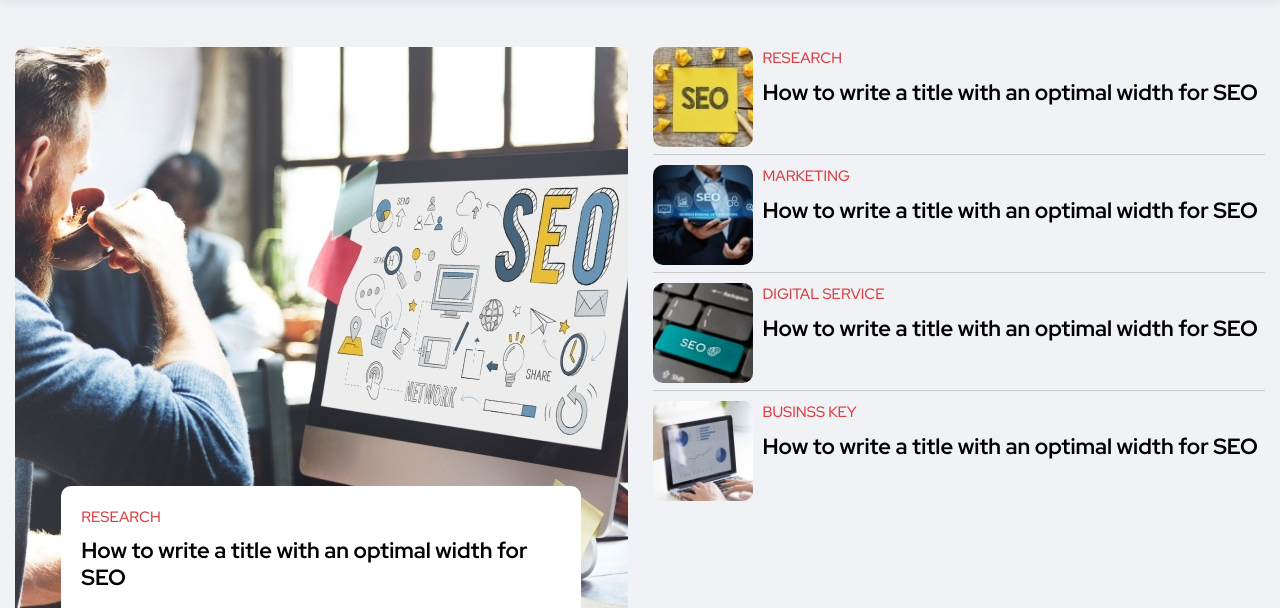
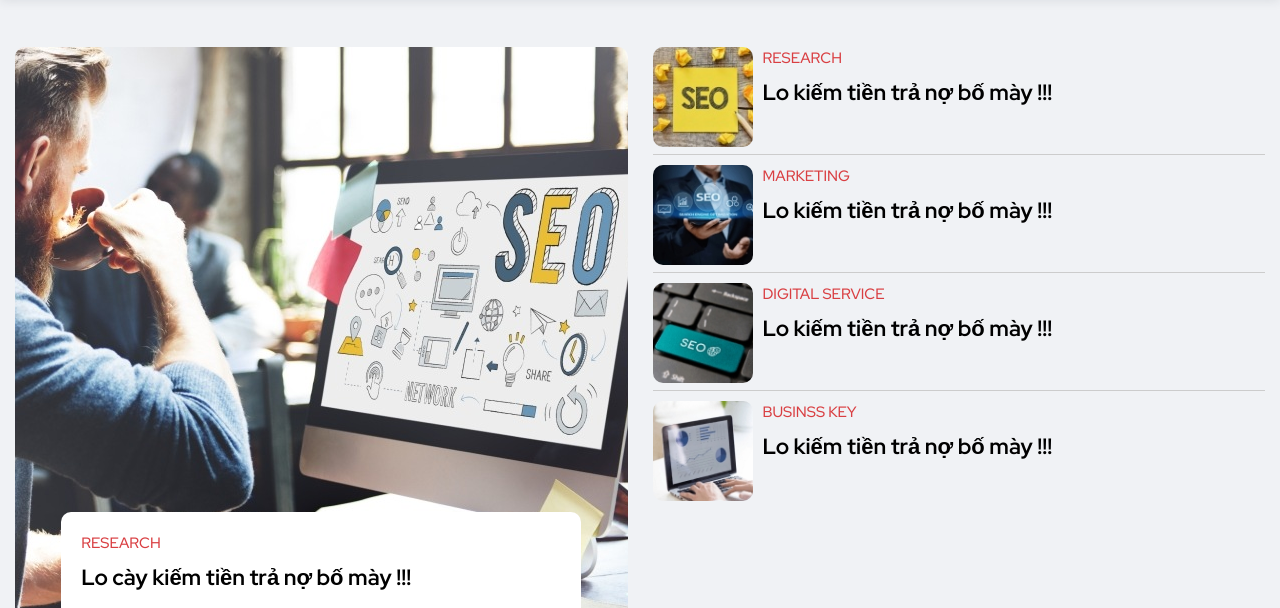
Before and after one commit to TurtleBP/anhlp-website, a plain HTML site: page index.html in a window 1280 px wide. Shown: the part 171-779 px from the top of the page. Drawn offline with Linux system fonts and the light colour scheme.

Commit message:
Change Some Text

```diff
--- a/index.html
+++ b/index.html
@@ -127,7 +127,7 @@
                       <div class="box-txt">
                         <p class="txt-category"><a href="#">RESEARCH</a></p>
                         <h3 class="title-blog">
-                          <a href="#">How to write a title with an optimal width for SEO</a>
+                          <a href="#">Lo kiếm tiền trả nợ bố mày !!!</a>
                         </h3>
                       </div>
                     </li>
@@ -138,7 +138,7 @@
                       <div class="box-txt">
                         <p class="txt-category"><a href="#">RESEARCH</a></p>
                         <h3 class="title-blog">
-                          <a href="#">How to write a title with an optimal width for SEO</a>
+                          <a href="#">Lo cày kiếm tiền trả nợ bố mày !!!</a>
                         </h3>
                       </div>
                     </li>
@@ -149,7 +149,7 @@
                       <div class="box-txt">
                         <p class="txt-category"><a href="#">RESEARCH</a></p>
                         <h3 class="title-blog">
-                          <a href="#">How to write a title with an optimal width for SEO</a>
+                          <a href="#">Lo kiếm tiền trả nợ bố mày !!!</a>
                         </h3>
                       </div>
                     </li>
@@ -160,7 +160,7 @@
                       <div class="box-txt">
                         <p class="txt-category"><a href="#">RESEARCH</a></p>
                         <h3 class="title-blog">
-                          <a href="#">How to write a title with an optimal width for SEO</a>
+                          <a href="#">Lo kiếm tiền trả nợ bố mày !!!</a>
                         </h3>
                       </div>
                     </li>
@@ -173,7 +173,7 @@
                       <div class="box-txt">
                         <p class="txt-category"><a href="#">DESIGN</a></p>
                         <h3 class="title-blog">
-                          <a href="#">How to write a title with an optimal width for SEO</a>
+                          <a href="#">Lo kiếm tiền trả nợ bố mày !!!</a>
                         </h3>
                       </div>
                     </li>
@@ -184,7 +184,7 @@
                       <div class="box-txt">
                         <p class="txt-category"><a href="#">DESIGN</a></p>
                         <h3 class="title-blog">
-                          <a href="#">How to write a title with an optimal width for SEO</a>
+                          <a href="#">Lo kiếm tiền trả nợ bố mày !!!</a>
                         </h3>
                       </div>
                     </li>
@@ -195,7 +195,7 @@
                       <div class="box-txt">
                         <p class="txt-category"><a href="#">DESIGN</a></p>
                         <h3 class="title-blog">
-                          <a href="#">How to write a title with an optimal width for SEO</a>
+                          <a href="#">Lo kiếm tiền trả nợ bố mày !!!</a>
                         </h3>
                       </div>
                     </li>
@@ -206,7 +206,7 @@
                       <div class="box-txt">
                         <p class="txt-category"><a href="#">DESIGN</a></p>
                         <h3 class="title-blog">
-                          <a href="#">How to write a title with an optimal width for SEO</a>
+                          <a href="#">Lo kiếm tiền trả nợ bố mày !!!</a>
                         </h3>
                       </div>
                     </li>
@@ -230,7 +230,7 @@
                 <div class="box-txt">
                   <p class="txt-category"><a href="#">RESEARCH</a></p>
                   <h3 class="title-blog">
-                    <a href="#">How to write a title with an optimal width for SEO</a>
+                    <a href="#">Lo cày kiếm tiền trả nợ bố mày !!!</a>
                   </h3>
                   <div class="block-author box-flex02">
                     <div class="box-author box-flex02">
@@ -265,7 +265,7 @@
                   <div class="box-text">
                     <p class="txt-category"><a href="#">RESEARCH</a></p>
                     <h3 class="title-blog">
-                      <a href="#">How to write a title with an optimal width for SEO</a>
+                      <a href="#">Lo kiếm tiền trả nợ bố mày !!!</a>
                     </h3>
                   </div>
                 </li>
@@ -276,7 +276,7 @@
                   <div class="box-text">
                     <p class="txt-category"><a href="#">MARKETING</a></p>
                     <h3 class="title-blog">
-                      <a href="#">How to write a title with an optimal width for SEO</a>
+                      <a href="#">Lo kiếm tiền trả nợ bố mày !!!</a>
                     </h3>
                   </div>
                 </li>
@@ -287,7 +287,7 @@
                   <div class="box-text">
                     <p class="txt-category"><a href="#">DIGITAL SERVICE</a></p>
                     <h3 class="title-blog">
-                      <a href="#">How to write a title with an optimal width for SEO</a>
+                      <a href="#">Lo kiếm tiền trả nợ bố mày !!!</a>
                     </h3>
                   </div>
                 </li>
@@ -298,7 +298,7 @@
                   <div class="box-text">
                     <p class="txt-category"><a href="#">BUSINSS KEY</a></p>
                     <h3 class="title-blog">
-                      <a href="#">How to write a title with an optimal width for SEO</a>
+                      <a href="#">Lo kiếm tiền trả nợ bố mày !!!</a>
                     </h3>
                   </div>
                 </li>
@@ -330,7 +330,7 @@
                     <div class="box-text">
                       <p class="txt-category"><a href="#">RESEARCH</a></p>
                       <h3 class="title-blog">
-                        <a href="#">How to write a title with an optimal width for SEO</a>
+                        <a href="#">Lo kiếm tiền trả nợ bố mày !!!</a>
                       </h3>
                     </div>
                     <div class="box-img">
@@ -341,7 +341,7 @@
                     <div class="box-text">
                       <p class="txt-category"><a href="#">RESEARCH</a></p>
                       <h3 class="title-blog">
-                        <a href="#">How to write a title with an optimal width for SEO</a>
+                        <a href="#">Lo kiếm tiền trả nợ bố mày !!!</a>
                       </h3>
                     </div>
                     <div class="box-img">
@@ -352,7 +352,7 @@
                     <div class="box-text">
                       <p class="txt-category"><a href="#">RESEARCH</a></p>
                       <h3 class="title-blog">
-                        <a href="#">How to write a title with an optimal width for SEO</a>
+                        <a href="#">Lo kiếm tiền trả nợ bố mày !!!</a>
                       </h3>
                     </div>
                     <div class="box-img">
@@ -363,7 +363,7 @@
                     <div class="box-text">
                       <p class="txt-category"><a href="#">RESEARCH</a></p>
                       <h3 class="title-blog">
-                        <a href="#">How to write a title with an optimal width for SEO</a>
+                        <a href="#">Lo kiếm tiền trả nợ bố mày !!!</a>
                       </h3>
                     </div>
                     <div class="box-img">
@@ -378,7 +378,7 @@
                     <div class="box-text">
                       <p class="txt-category"><a href="#">RESEARCH</a></p>
                       <h3 class="title-blog">
-                        <a href="#">How to write a title with an optimal width for SEO</a>
+                        <a href="#">Lo kiếm tiền trả nợ bố mày !!!</a>
                       </h3>
                     </div>
                     <div class="box-img">
@@ -389,7 +389,7 @@
                     <div class="box-text">
                       <p class="txt-category"><a href="#">RESEARCH</a></p>
                       <h3 class="title-blog">
-                        <a href="#">How to write a title with an optimal width for SEO</a>
+                        <a href="#">Lo kiếm tiền trả nợ bố mày !!!</a>
                       </h3>
                     </div>
                     <div class="box-img">
@@ -400,7 +400,7 @@
                     <div class="box-text">
                       <p class="txt-category"><a href="#">RESEARCH</a></p>
                       <h3 class="title-blog">
-                        <a href="#">How to write a title with an optimal width for SEO</a>
+                        <a href="#">Lo kiếm tiền trả nợ bố mày !!!</a>
                       </h3>
                     </div>
                     <div class="box-img">
@@ -411,7 +411,7 @@
                     <div class="box-text">
                       <p class="txt-category"><a href="#">RESEARCH</a></p>
                       <h3 class="title-blog">
-                        <a href="#">How to write a title with an optimal width for SEO</a>
+                        <a href="#">Lo kiếm tiền trả nợ bố mày !!!</a>
                       </h3>
                     </div>
                     <div class="box-img">
@@ -447,7 +447,7 @@
                       <div class="box-txt">
                         <p class="txt-category"><a href="#">RESEARCH</a></p>
                         <h3 class="title-blog">
-                          <a href="#">How to write a title with an optimal width for SEO</a>
+                          <a href="#">Lo kiếm tiền trả nợ bố mày !!!</a>
                         </h3>
                         <div class="block-author box-flex02">
                           <div class="box-author box-flex02">
@@ -479,7 +479,7 @@
                       <div class="box-txt">
                         <p class="txt-category"><a href="#">RESEARCH</a></p>
                         <h3 class="title-blog">
-                          <a href="#">How to write a title with an optimal width for SEO</a>
+                          <a href="#">Lo kiếm tiền trả nợ bố mày !!!</a>
                         </h3>
                         <div class="block-author box-flex02">
                           <div class="box-author box-flex02">
@@ -513,7 +513,7 @@
                       <div class="box-txt">
                         <p class="txt-category"><a href="#">RESEARCH</a></p>
                         <h3 class="title-blog">
-                          <a href="#">How to write a title with an optimal width for SEO</a>
+                          <a href="#">Lo kiếm tiền trả nợ bố mày !!!</a>
                         </h3>
                         <div class="block-author box-flex02">
                           <div class="box-author box-flex02">
@@ -551,7 +551,7 @@
                       <div class="box-txt">
                         <p class="txt-category"><a href="#">RESEARCH</a></p>
                         <h3 class="title-blog">
-                          <a href="#">How to write a title with an optimal width for SEO</a>
+                          <a href="#">Lo kiếm tiền trả nợ bố mày !!!</a>
                         </h3>
                         <div class="block-author box-flex02">
                           <div class="box-author box-flex02">
@@ -583,7 +583,7 @@
                       <div class="box-txt">
                         <p class="txt-category"><a href="#">RESEARCH</a></p>
                         <h3 class="title-blog">
-                          <a href="#">How to write a title with an optimal width for SEO</a>
+                          <a href="#">Lo kiếm tiền trả nợ bố mày !!!</a>
                         </h3>
                         <div class="block-author box-flex02">
                           <div class="box-author box-flex02">
@@ -617,7 +617,7 @@
                       <div class="box-txt">
                         <p class="txt-category"><a href="#">RESEARCH</a></p>
                         <h3 class="title-blog">
-                          <a href="#">How to write a title with an optimal width for SEO</a>
+                          <a href="#">Lo kiếm tiền trả nợ bố mày !!!</a>
                         </h3>
                         <div class="block-author box-flex02">
                           <div class="box-author box-flex02">
@@ -667,7 +667,7 @@
                 <div class="box-txt">
                   <p class="txt-category"><a href="#">RESEARCH</a></p>
                   <h3 class="title-blog">
-                    <a href="#">How to write a title with an optimal width for SEO</a>
+                    <a href="#">Lo kiếm tiền trả nợ bố mày !!!</a>
                   </h3>
                   <div class="block-author box-flex02">
                     <div class="box-author box-flex02">
@@ -705,7 +705,7 @@
                   <div class="box-txt">
                     <p class="txt-category"><a href="#">RESEARCH</a></p>
                     <h3 class="title-blog">
-                      <a href="#">How to write a title with an optimal width for SEO</a>
+                      <a href="#">Lo kiếm tiền trả nợ bố mày !!!</a>
                     </h3>
                   </div>
                 </li>
@@ -719,7 +719,7 @@
                   <div class="box-txt">
                     <p class="txt-category"><a href="#">RESEARCH</a></p>
                     <h3 class="title-blog">
-                      <a href="#">How to write a title with an optimal width for SEO</a>
+                      <a href="#">Lo kiếm tiền trả nợ bố mày !!!</a>
                     </h3>
                   </div>
                 </li>
@@ -733,7 +733,7 @@
                   <div class="box-txt">
                     <p class="txt-category"><a href="#">RESEARCH</a></p>
                     <h3 class="title-blog">
-                      <a href="#">How to write a title with an optimal width for SEO</a>
+                      <a href="#">Lo kiếm tiền trả nợ bố mày !!!</a>
                     </h3>
                   </div>
                 </li>
@@ -747,7 +747,7 @@
                   <div class="box-txt">
                     <p class="txt-category"><a href="#">RESEARCH</a></p>
                     <h3 class="title-blog">
-                      <a href="#">How to write a title with an optimal width for SEO</a>
+                      <a href="#">Lo kiếm tiền trả nợ bố mày !!!</a>
                     </h3>
                   </div>
                 </li>
@@ -832,7 +832,7 @@
                     <div class="box-txt">
                       <p class="txt-category"><a href="#">RESEARCH</a></p>
                       <h3 class="title-blog">
-                        <a href="#">How to write a title with an optimal width for SEO</a>
+                        <a href="#">Lo kiếm tiền trả nợ bố mày !!!</a>
                       </h3>
                       <div class="block-author box-flex02">
                         <div class="box-author box-flex02">
@@ -861,7 +861,7 @@
                     <div class="box-txt">
                       <p class="txt-category"><a href="#">RESEARCH</a></p>
                       <h3 class="title-blog">
-                        <a href="#">How to write a title with an optimal width for SEO</a>
+                        <a href="#">Lo kiếm tiền trả nợ bố mày !!!</a>
                       </h3>
                       <div class="block-author box-flex02">
                         <div class="box-author box-flex02">
@@ -890,7 +890,7 @@
                     <div class="box-txt">
                       <p class="txt-category"><a href="#">RESEARCH</a></p>
                       <h3 class="title-blog">
-                        <a href="#">How to write a title with an optimal width for SEO</a>
+                        <a href="#">Lo kiếm tiền trả nợ bố mày !!!</a>
                       </h3>
                       <div class="block-author box-flex02">
                         <div class="box-author box-flex02">
@@ -986,7 +986,7 @@
                         </div>
                         <div class="box-text">
                           <h3 class="title-blog">
-                            <a href="#">How to write a title with an optimal width for SEO</a>
+                            <a href="#">Lo kiếm tiền trả nợ bố mày !!!</a>
                           </h3>
                           <p class="txt-date">
                             <span>Feb 17, 2019</span>
@@ -1001,7 +1001,7 @@
                         </div>
                         <div class="box-text">
                           <h3 class="title-blog">
-                            <a href="#">How to write a title with an optimal width for SEO</a>
+                            <a href="#">Lo kiếm tiền trả nợ bố mày !!!</a>
                           </h3>
                           <p class="txt-date">
                             <span>Feb 17, 2019</span>
@@ -1016,7 +1016,7 @@
                         </div>
                         <div class="box-text">
                           <h3 class="title-blog">
-                            <a href="#">How to write a title with an optimal width for SEO</a>
+                            <a href="#">Lo kiếm tiền trả nợ bố mày !!!</a>
                           </h3>
                           <p class="txt-date">
                             <span>Feb 17, 2019</span>
```
